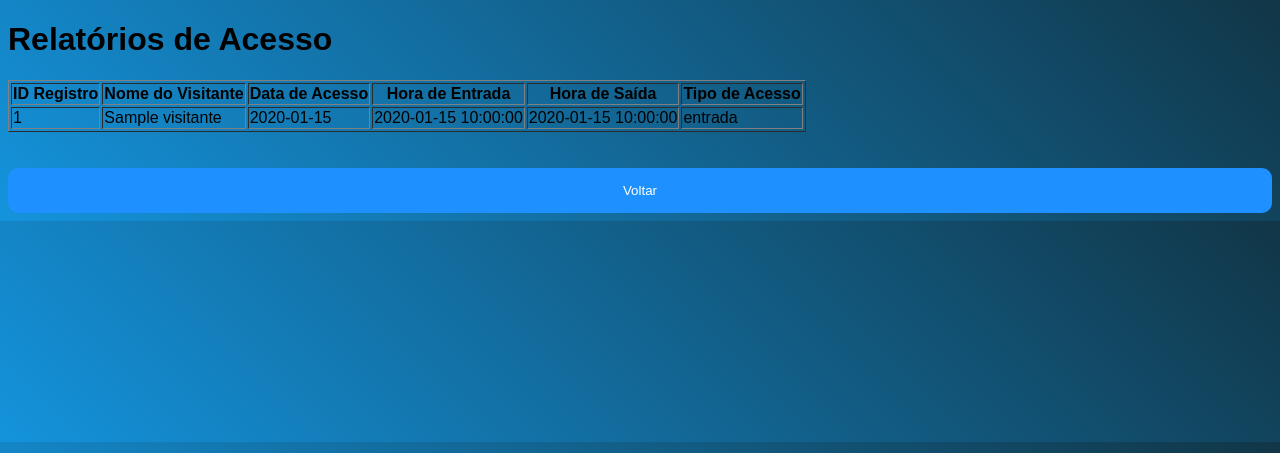
After one commit to testinhaGpe/TCC, a PHP site: page /relatorios.php in a window 1280 px wide. The commit adds this page. Shown: the top 453 px of the page. Run offline with PHP 8.4, Linux system fonts and the light colour scheme; tables that the repository leaves empty hold one stand-in row (values such as "Sample post").

Commit message:
Mudaças com / criação de relatorios para busca de dados,

```diff
--- a/conexao.php
+++ b/conexao.php
@@ -1,7 +1,8 @@
 <?php
-$servername = "localhost"; // Endereço do servidor
+// Conexão com o banco de dados ----------------- Lembrando que na etec é locahost:3308 e senha etec2024
+$servername = "localhost:3308"; // Endereço do servidor
 $username = "root"; // Nome de usuário do banco de dados
-$password = "psilva09"; // Senha do banco de dados
+$password = "etec2024"; // Senha do banco de dados
 $dbname = "controleacesso_sql"; // Nome do banco de dados
 
 // Criar a conexão
--- a/dashboard.php
+++ b/dashboard.php
@@ -24,7 +24,8 @@
                 </fieldset>
             </form>
         </div>
-         <br><br><br>
+        <br><br><br>
+
         <!-- Botão para cadastrar novos visitantes -->
         <div>
             <a href="cadastro.visitantes.php"><button>Cadastrar Novo Visitante</button></a>
@@ -32,6 +33,7 @@
 
         <!-- Botões para funcionalidades adicionais -->
         <div>
+            <a href="relatorios.php"><button>Gerar Relatório</button></a> <!-- Novo botão de relatórios -->
             <a href="logout.php"><button>Deslogar</button></a>
         </div>
     </div>
--- a/estilo.css
+++ b/estilo.css
@@ -4,6 +4,8 @@
 body{
     font-family: Arial, Helvetica, sans-serif;
     background-image: linear-gradient(45deg, rgb(20,147,220), rgb(17,54,71));
+
+
 }
 
 .tela-login {
@@ -15,6 +17,9 @@ body{
     padding: 30px;
     border-radius: 15%;
     color: white;
+    margin: 0% auto;
+    filter: drop-shadow(5px,5px,5px #222);
+
 }
 input{
     padding: 15px;
--- a/login.php
+++ b/login.php
@@ -2,9 +2,9 @@
 session_start();
 
 // Conexão com o banco de dados ----------------- Lembrando que na etec é locahost:3308 e senha etec2024
-$servername = "localhost";
+$servername = "localhost:3308";
 $username = "root";
-$password = "psilva09";
+$password = "etec2024";
 $dbname = "controleacesso_sql";
 
 $conn = new mysqli($servername, $username, $password, $dbname);
--- a/novo.cadastro.php
+++ b/novo.cadastro.php
@@ -1,10 +1,10 @@
 <?php
 // Verificar se o formulário foi enviado
 if ($_SERVER['REQUEST_METHOD'] == 'POST') {
-    // Conexão com o banco de dados
-    $servername = "localhost";
+    // Conexão com o banco de dados ----------------- Lembrando que na etec é locahost:3308 e senha etec2024
+    $servername = "localhost:3308";
     $username = "root";
-    $password = "psilva09";
+    $password = "etec2024";
     $dbname = "controleacesso_sql";
 
     $conn = new mysqli($servername, $username, $password, $dbname);
--- /dev/null
+++ b/relatorios.php
@@ -0,0 +1,76 @@
+<?php
+// Conexão com o banco de dados
+$servername = "localhost:3308"; // Ou o IP do servidor do banco de dados
+$username = "root"; // Usuário do banco de dados
+$password = "etec2024"; // Senha do banco de dados
+$dbname = "controleacesso_sql"; // Nome do banco de dados
+
+// Criar a conexão
+$conn = new mysqli($servername, $username, $password, $dbname);
+
+// Verificar a conexão
+if ($conn->connect_error) {
+    die("Erro de conexão: " . $conn->connect_error);
+}
+
+// Consulta para obter registros de acesso com o nome dos visitantes
+$sql = "SELECT r.id_registro, v.nome AS nome_visitante, r.data_acesso, r.hora_entrada, r.hora_saida, r.tipo_acesso
+        FROM registrosdeacesso r
+        JOIN visitantes v ON r.id_visitante = v.id_visitante";
+$result = $conn->query($sql);
+?>
+
+<!DOCTYPE html>
+<html lang="pt-br">
+<head>
+    <meta charset="UTF-8">
+    <meta name="viewport" content="width=device-width, initial-scale=1.0">
+    <title>Relatórios de Acesso</title>
+    <link rel="stylesheet" type="text/css" href="estilo.css">
+</head>
+<body>
+    <h1>Relatórios de Acesso</h1>
+
+    <!-- Tabela para exibir registros de acesso -->
+    <table border="1">
+        <thead>
+            <tr>
+                <th>ID Registro</th>
+                <th>Nome do Visitante</th>
+                <th>Data de Acesso</th>
+                <th>Hora de Entrada</th>
+                <th>Hora de Saída</th>
+                <th>Tipo de Acesso</th>
+            </tr>
+        </thead>
+        <tbody>
+            <?php
+            if ($result->num_rows > 0) {
+                // Exibir os registros na tabela
+                while ($row = $result->fetch_assoc()) {
+                    echo "<tr>
+                            <td>" . $row['id_registro'] . "</td>
+                            <td>" . $row['nome_visitante'] . "</td>
+                            <td>" . $row['data_acesso'] . "</td>
+                            <td>" . $row['hora_entrada'] . "</td>
+                            <td>" . $row['hora_saida'] . "</td>
+                            <td>" . $row['tipo_acesso'] . "</td>
+                          </tr>";
+                }
+            } else {
+                echo "<tr><td colspan='6'>Nenhum registro encontrado</td></tr>";
+            }
+            ?>
+        </tbody>
+    </table>
+
+    <br><br>
+    <!-- Botão para voltar ao Dashboard -->
+    <a href="dashboard.php"><button>Voltar</button></a>
+
+    <?php
+    // Fechar a conexão
+    $conn->close();
+    ?>
+</body>
+</html>
```
Also changed, not shown: cadastro.visitantes.php (+8 -4 lines).
